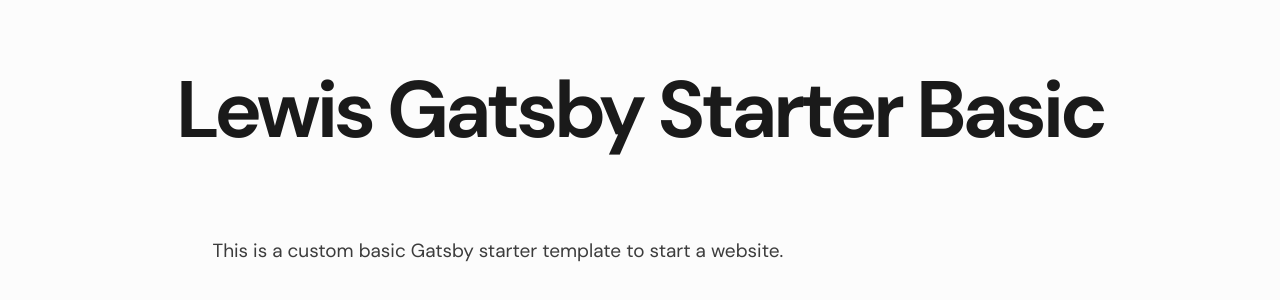
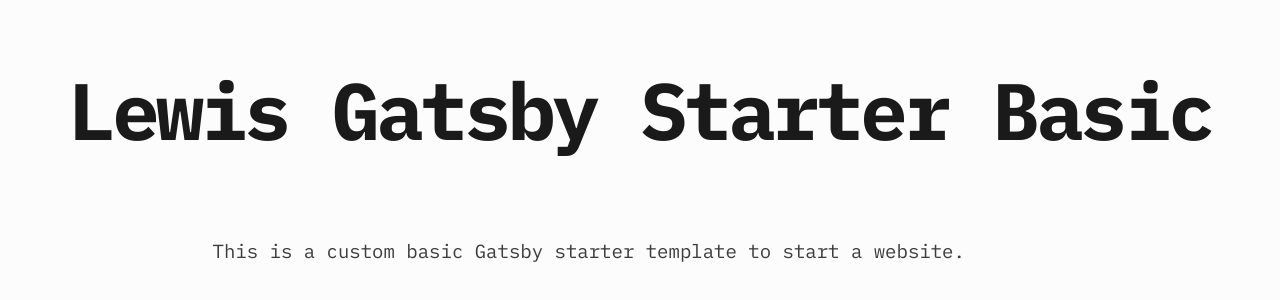
Before and after one commit to M3onnici/lewis-gatsby-starter-basic, a Gatsby site: page / in a window 1280 px wide. Shown: the part 98-398 px from the top of the page. Built offline with nearby package versions, Linux system fonts and the light colour scheme; Gatsby itself is replaced by a stand-in of ours.

Commit message:
add new font

```diff
--- a/src/components/GlobalStyles.js
+++ b/src/components/GlobalStyles.js
@@ -56,16 +56,16 @@
 }
 
 @font-face {
-  font-family: "DMSans";
-  src: url('${font.DMSans400}') format("woff2");
+  font-family: "IBMPlexMono";
+  src: url('${font.IBMPlexMono400}') format("woff2");
   font-weight: 400;
   font-style: normal;
   font-display: block;
 }
 
 @font-face {
-  font-family: "DMSans";
-  src: url('${font.DMSans700}') format("woff2");
+  font-family: "IBMPlexMono";
+  src: url('${font.IBMPlexMono700}') format("woff2");
   font-weight: 700;
   font-style: normal;
   font-display: block;
@@ -82,7 +82,7 @@
   --primary-color-light: hsla(0, 0%, 10%, 0.85);
   --secondary-color: hsl(351, 100%, 63%);
   background-color: var(--background-color);
-  font-family: 'DMSans', sans-serif;
+  font-family: 'IBMPlexMono', sans-serif;
   font-size: 19px;
   font-weight: 400;
   color: var(--primary-color);
--- a/src/fonts/index.js
+++ b/src/fonts/index.js
@@ -1,4 +1,4 @@
-import DMSans400 from './DMSans400.woff2';
-import DMSans700 from './DMSans700.woff2';
+import IBMPlexMono400 from './IBMPlexMono400.woff2';
+import IBMPlexMono700 from './IBMPlexMono700.woff2';
 
-export { DMSans400, DMSans700 };
+export { IBMPlexMono400, IBMPlexMono700 };
```
Also changed, not shown: src/fonts/IBMPlexMono400.woff2 (added), src/fonts/IBMPlexMono700.woff2 (added).
